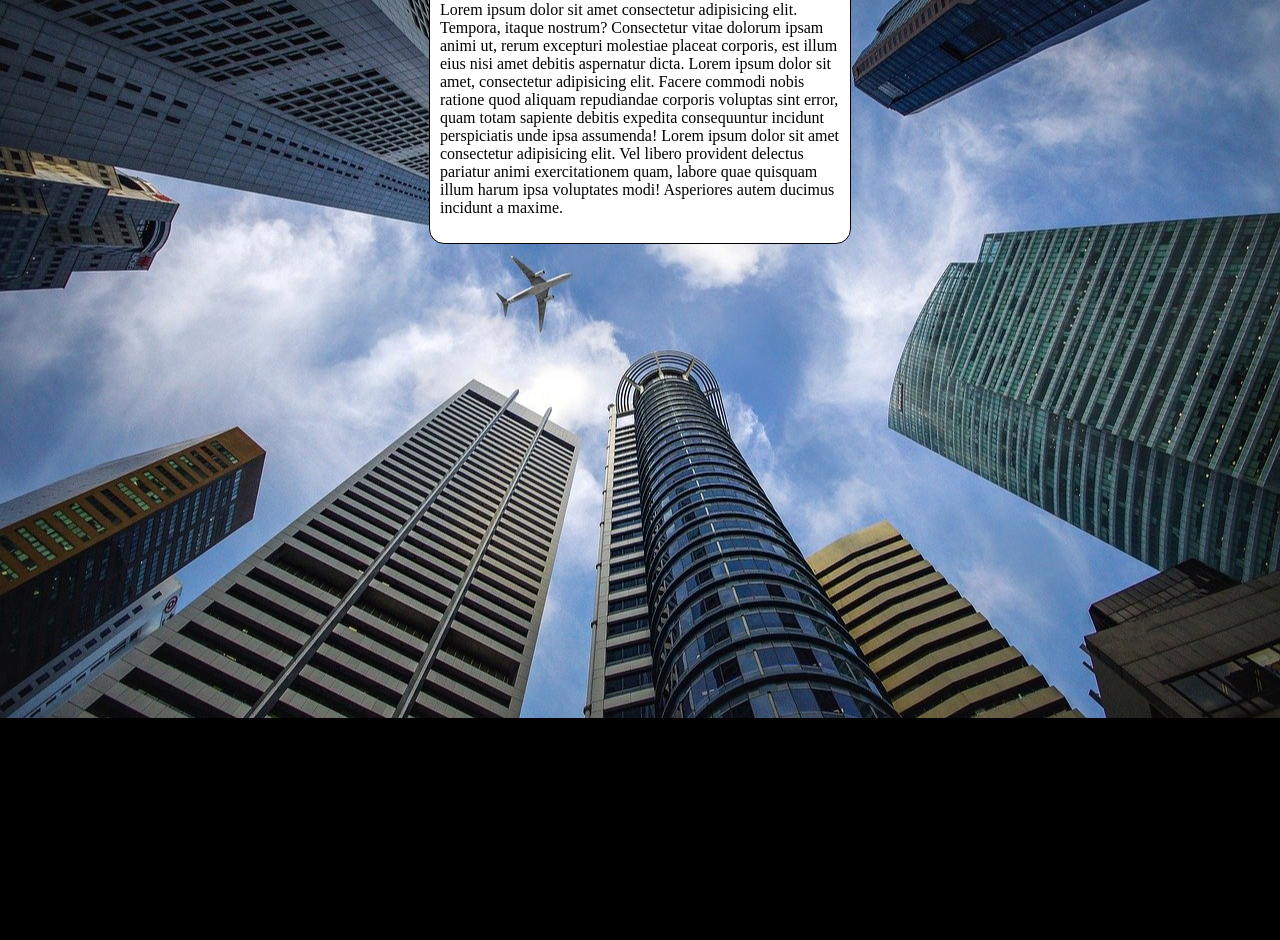
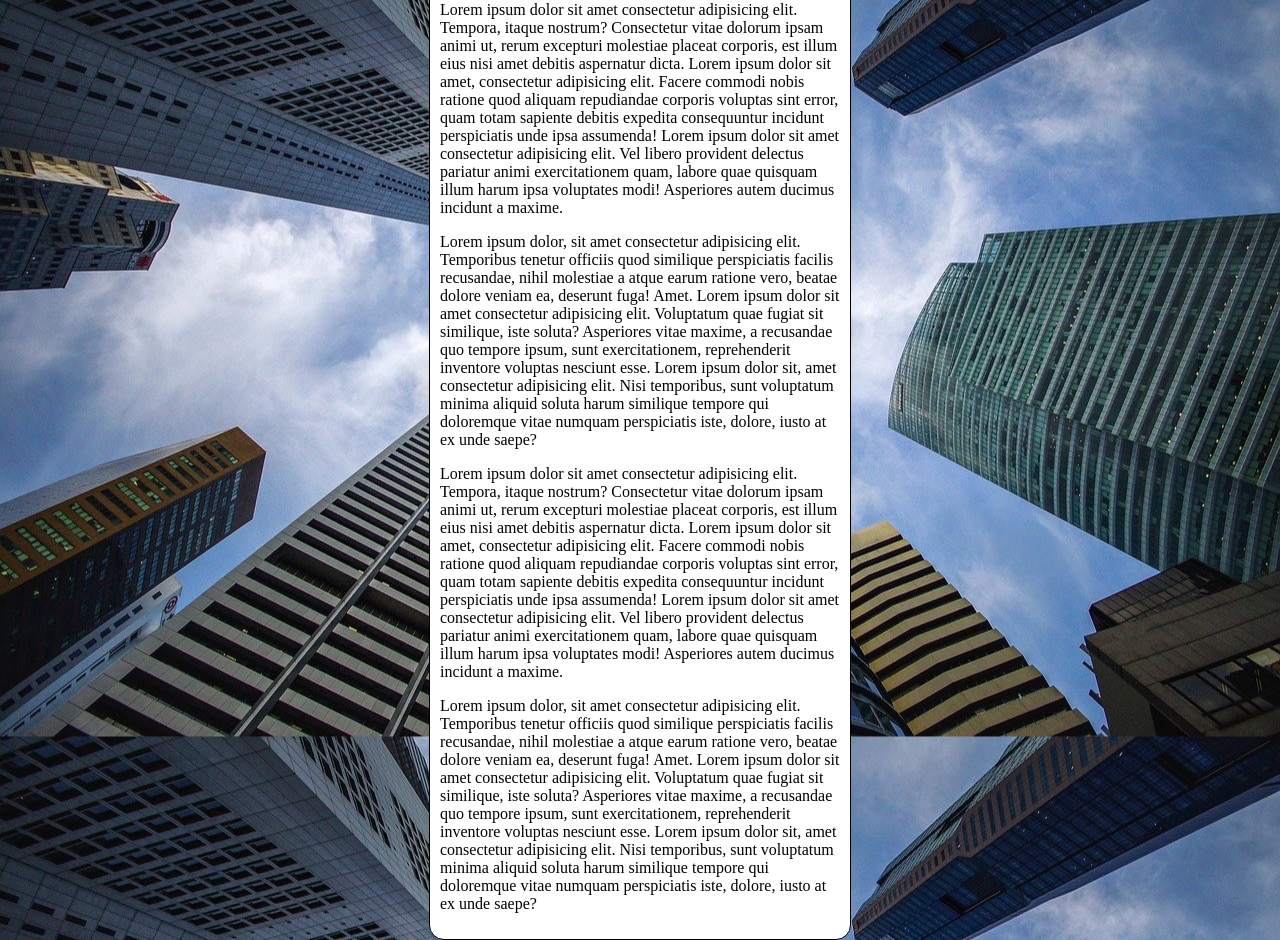
Before and after one commit to SandraDiasGaspar/html-css3, a plain HTML site: page exercicios/ex022/fundo006.html in a window 1280 px wide. Shown: the part 98-1038 px from the top of the page. Before the commit the page ends 816 px from the top, so only its background shows below. Drawn offline with Linux system fonts and the light colour scheme.

Commit message:
Update fundo006.html

```diff
--- a/exercicios/ex022/fundo006.html
+++ b/exercicios/ex022/fundo006.html
@@ -10,7 +10,7 @@
             background-image: url('imagens/wallpaper002.jpg');
             height: 100vh;
             background-position: center center;
-            background-repeat: no-repeat;
+            background-repeat: repeat;
             background-size: cover;
         }
 
@@ -32,6 +32,9 @@
     <main>
     <h1>Teste de Imagem de Fundo</h1>
     <p>Lorem ipsum dolor sit amet consectetur adipisicing elit. Tempora, itaque nostrum? Consectetur vitae dolorum ipsam animi ut, rerum excepturi molestiae placeat corporis, est illum eius nisi amet debitis aspernatur dicta. Lorem ipsum dolor sit amet, consectetur adipisicing elit. Facere commodi nobis ratione quod aliquam repudiandae corporis voluptas sint error, quam totam sapiente debitis expedita consequuntur incidunt perspiciatis unde ipsa assumenda! Lorem ipsum dolor sit amet consectetur adipisicing elit. Vel libero provident delectus pariatur animi exercitationem quam, labore quae quisquam illum harum ipsa voluptates modi! Asperiores autem ducimus incidunt a maxime.</p>
+    <p>Lorem ipsum dolor, sit amet consectetur adipisicing elit. Temporibus tenetur officiis quod similique perspiciatis facilis recusandae, nihil molestiae a atque earum ratione vero, beatae dolore veniam ea, deserunt fuga! Amet. Lorem ipsum dolor sit amet consectetur adipisicing elit. Voluptatum quae fugiat sit similique, iste soluta? Asperiores vitae maxime, a recusandae quo tempore ipsum, sunt exercitationem, reprehenderit inventore voluptas nesciunt esse. Lorem ipsum dolor sit, amet consectetur adipisicing elit. Nisi temporibus, sunt voluptatum minima aliquid soluta harum similique tempore qui doloremque vitae numquam perspiciatis iste, dolore, iusto at ex unde saepe?</p>
+    <p>Lorem ipsum dolor sit amet consectetur adipisicing elit. Tempora, itaque nostrum? Consectetur vitae dolorum ipsam animi ut, rerum excepturi molestiae placeat corporis, est illum eius nisi amet debitis aspernatur dicta. Lorem ipsum dolor sit amet, consectetur adipisicing elit. Facere commodi nobis ratione quod aliquam repudiandae corporis voluptas sint error, quam totam sapiente debitis expedita consequuntur incidunt perspiciatis unde ipsa assumenda! Lorem ipsum dolor sit amet consectetur adipisicing elit. Vel libero provident delectus pariatur animi exercitationem quam, labore quae quisquam illum harum ipsa voluptates modi! Asperiores autem ducimus incidunt a maxime.</p>
+    <p>Lorem ipsum dolor, sit amet consectetur adipisicing elit. Temporibus tenetur officiis quod similique perspiciatis facilis recusandae, nihil molestiae a atque earum ratione vero, beatae dolore veniam ea, deserunt fuga! Amet. Lorem ipsum dolor sit amet consectetur adipisicing elit. Voluptatum quae fugiat sit similique, iste soluta? Asperiores vitae maxime, a recusandae quo tempore ipsum, sunt exercitationem, reprehenderit inventore voluptas nesciunt esse. Lorem ipsum dolor sit, amet consectetur adipisicing elit. Nisi temporibus, sunt voluptatum minima aliquid soluta harum similique tempore qui doloremque vitae numquam perspiciatis iste, dolore, iusto at ex unde saepe?</p>
     </main>
 </body>
 </html>
```
